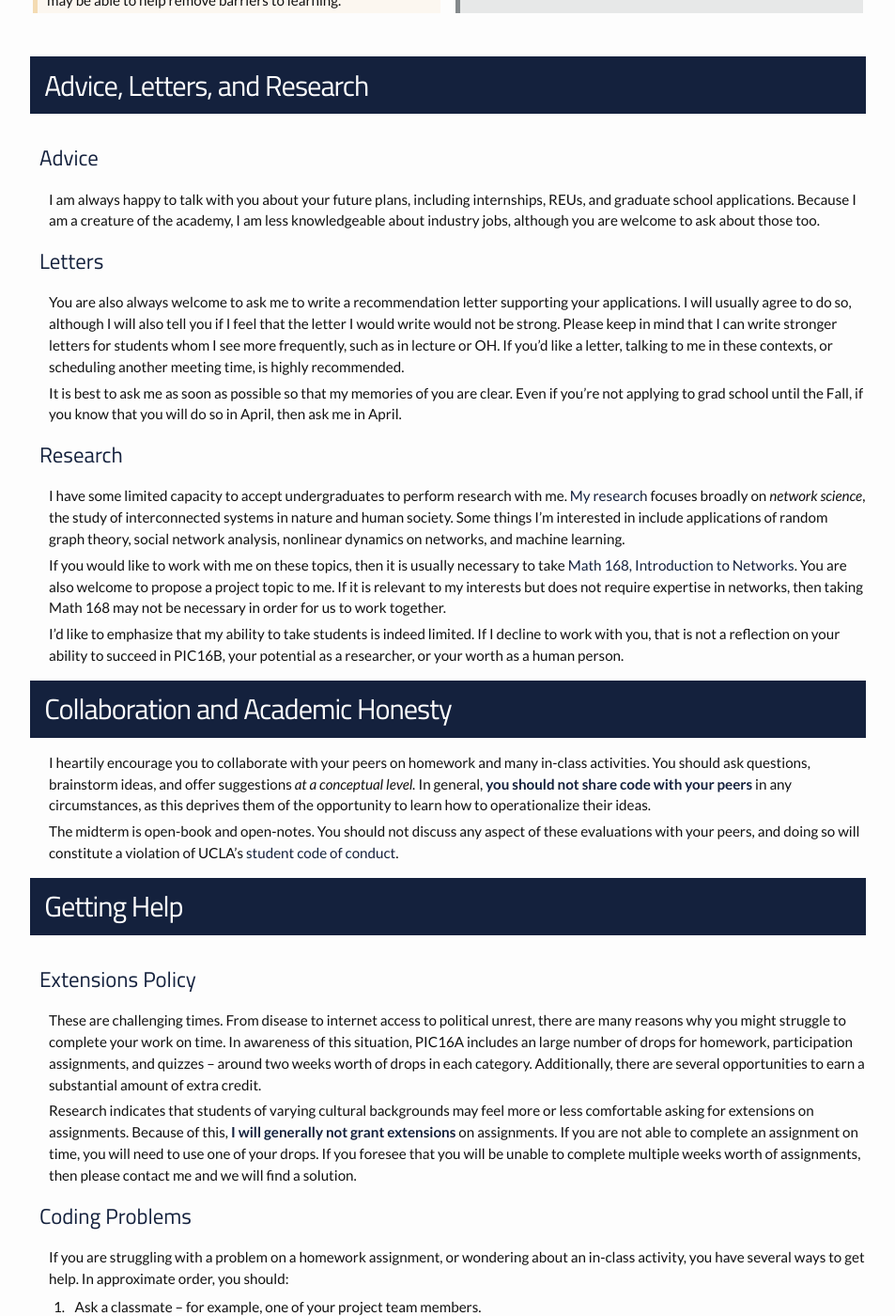
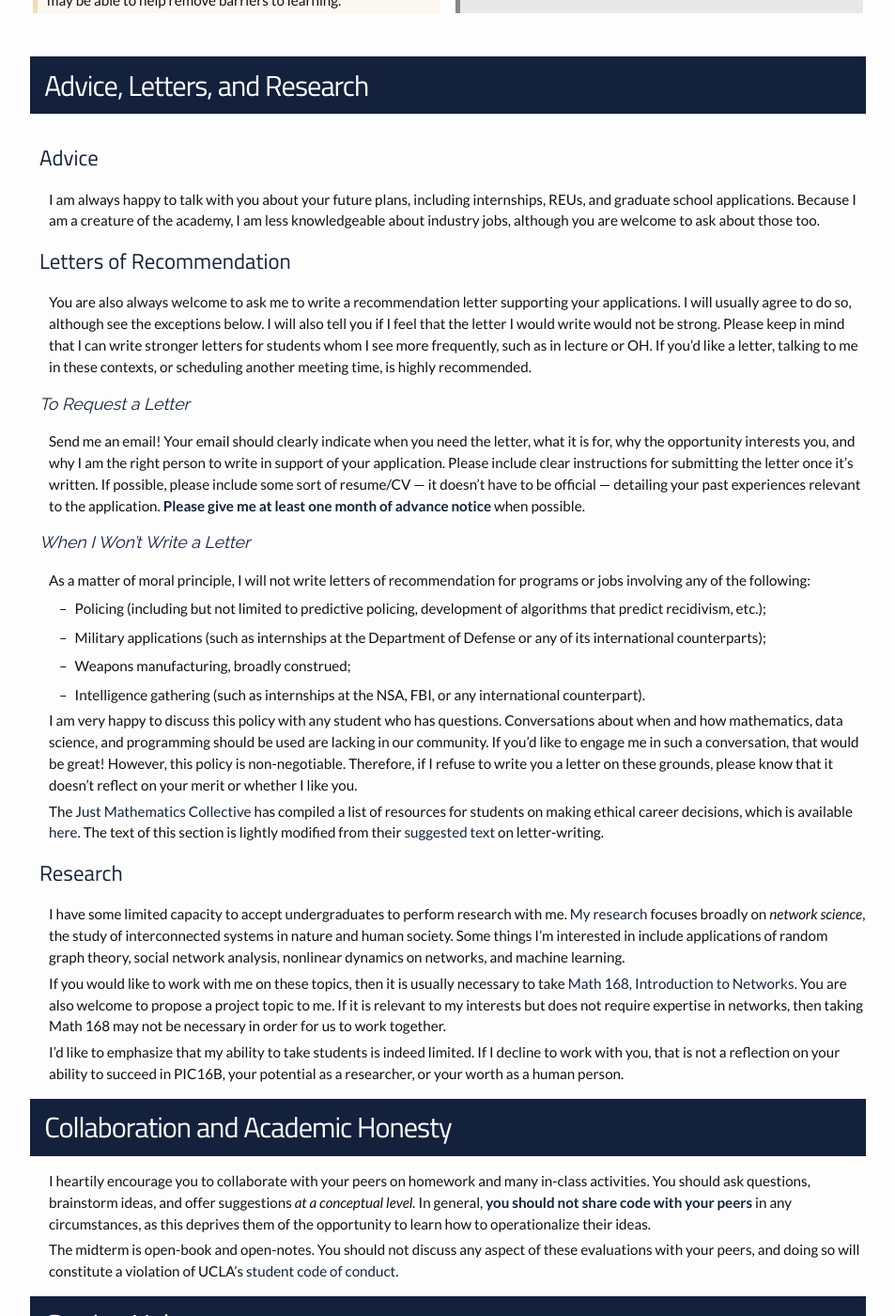
Before and after one commit to PhilChodrow/PIC16B, a Jekyll site: the page built from syllabus.md, in a window 1280 px wide and 1400 px high, scrolled down 6026 px. Shown: the whole window at 94% size, without its empty margins (163-1116 px from the left). Built offline with Jekyll 4.4.1, drawn with Linux system fonts in a browser that asks for light colours; nearby versions of some CDN libraries.

Commit message:
letters policy

```diff
--- a/syllabus.md
+++ b/syllabus.md
@@ -228,11 +228,28 @@ There will be several surveys throughout the quarter which allow you to give me
 
 I am always happy to talk with you about your future plans, including internships, REUs, and graduate school applications. Because I am a creature of the academy, I am less knowledgeable about industry jobs, although you are welcome to ask about those too.
 
-## Letters
 
-You are also always welcome to ask me to write a recommendation letter supporting your applications. I will usually agree to do so, although I will also tell you if I feel that the letter I would write would not be strong. Please keep in mind that I can write stronger letters for students whom I see more frequently, such as in lecture or OH. If you'd like a letter, talking to me in these contexts, or scheduling another meeting time, is highly recommended.
+## Letters of Recommendation
 
-It is best to ask me as soon as possible so that my memories of you are clear. Even if you're not applying to grad school until the Fall, if you know that you will do so in April, then ask me in April.
+You are also always welcome to ask me to write a recommendation letter supporting your applications. I will usually agree to do so, although see the exceptions below. I will also tell you if I feel that the letter I would write would not be strong. Please keep in mind that I can write stronger letters for students whom I see more frequently, such as in lecture or OH. If you'd like a letter, talking to me in these contexts, or scheduling another meeting time, is highly recommended.
+
+### To Request a Letter
+
+Send me an email! Your email should clearly indicate  when you need the letter, what it is for, why the opportunity interests you, and why I am the right person to write in support of your application. Please include clear instructions for submitting the letter once it's written. If possible, please include some sort of resume/CV --- it doesn't have to be official --- detailing your past experiences relevant to the application. **Please give me at least one month of advance notice** when possible.
+
+### When I Won't Write a Letter
+
+As a matter of moral principle, I will not write letters of recommendation for programs or jobs involving any of the following:
+
+- Policing (including but not limited to predictive policing, development of algorithms that predict recidivism, etc.);
+- Military applications (such as internships at the Department of Defense or any of its international counterparts);
+- Weapons manufacturing, broadly construed;
+- Intelligence gathering (such as internships at the NSA, FBI, or any international counterpart).
+
+I am very happy to discuss this policy with any student who has questions. Conversations about when and how mathematics, data science, and programming should be used are lacking in our community. If you'd like to engage me in such a conversation, that would be great! However, this policy is non-negotiable. Therefore, if I refuse to write you a letter on these grounds, please know that it doesn't reflect on your merit or whether I like you.
+
+The [Just Mathematics Collective](https://www.justmathematicscollective.net/) has compiled a list of resources for students on making ethical career decisions, which is available [here](https://justmathematicscollective.net/career_resources.html). The text of this section is lightly modified from their [suggested text](https://www.justmathematicscollective.net/letter_writing.html) on letter-writing.
+
 
 ## Research
 
```
